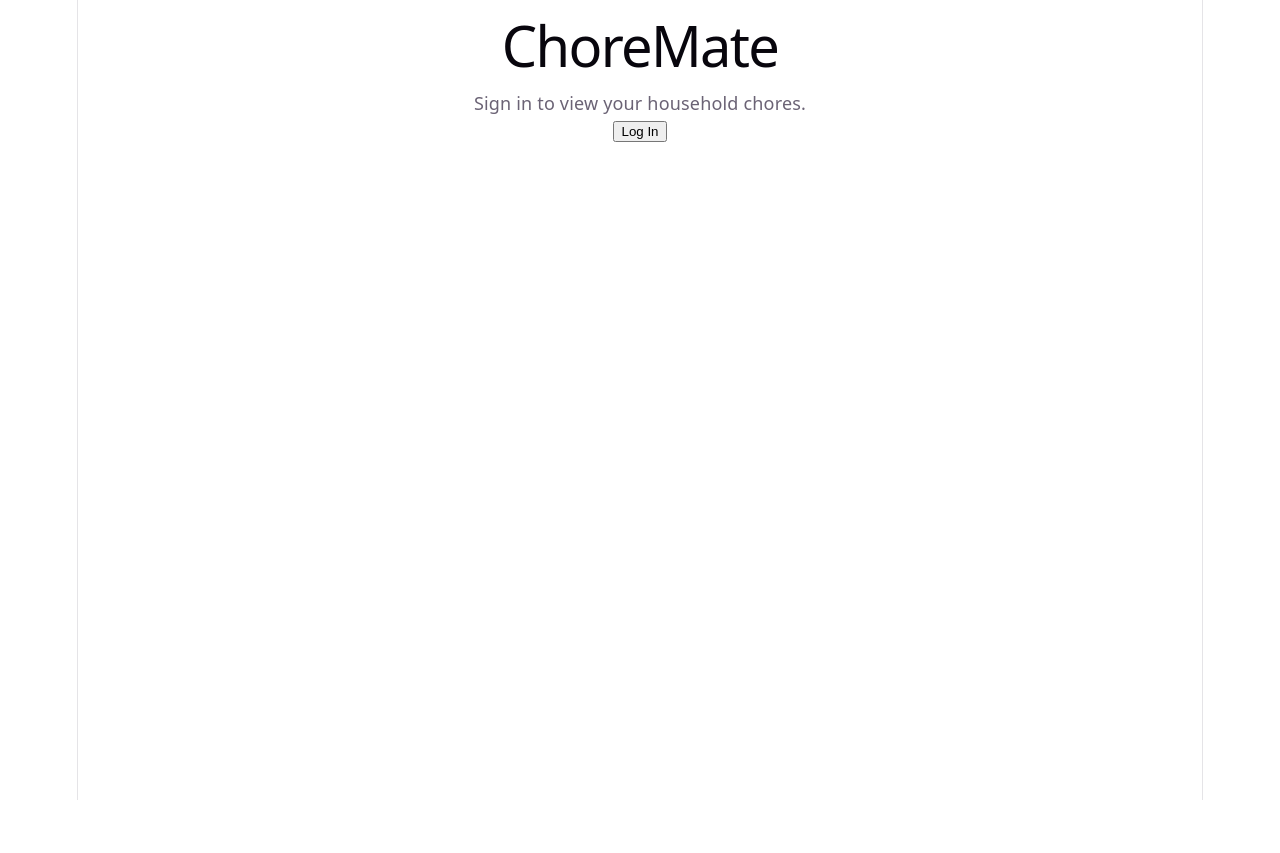
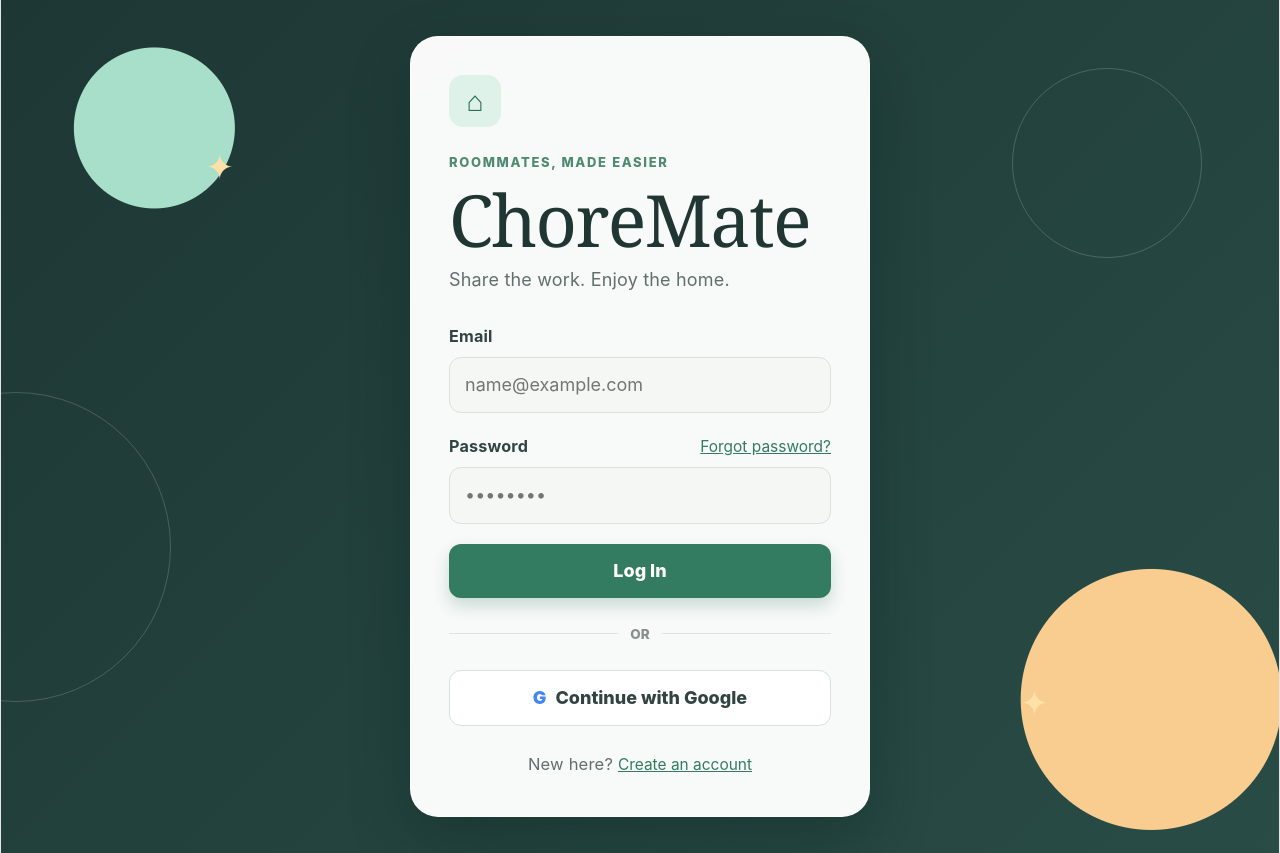
Before and after one commit to csc-308-team-3/course-project, a React app in the folder frontend/: page / in a window 1280 px wide. Before the commit the page ends 800 px from the top, so only its background shows below. Built offline with nearby package versions, Linux system fonts and the light colour scheme; the HTML template or start-up script is replaced by a standard one.

Commit message:
re-design ChoreMate login page

```diff
--- /dev/null
+++ b/frontend/src/pages/LoginPage.css
@@ -0,0 +1,227 @@
+:root {
+  font-family: Inter, Arial, sans-serif;
+  color: #1d2c2b;
+  background: #f5f7f4;
+}
+
+* {
+  box-sizing: border-box;
+}
+
+body {
+  margin: 0;
+  min-width: 320px;
+}
+
+#root {
+  min-height: 100vh;
+  width: 100%;
+}
+
+button,
+input {
+  font: inherit;
+}
+
+.login-page {
+  align-items: center;
+  background:
+    radial-gradient(circle at 12% 15%, #a8dfca 0 80px, transparent 81px),
+    radial-gradient(circle at 90% 82%, #f8cd8f 0 130px, transparent 131px),
+    linear-gradient(135deg, #1d3734, #294c46);
+  display: flex;
+  justify-content: center;
+  min-height: 100vh;
+  overflow: hidden;
+  padding: 36px 20px;
+  position: relative;
+}
+
+.login-card {
+  background: rgba(255, 255, 255, 0.97);
+  border: 1px solid rgba(255, 255, 255, 0.65);
+  border-radius: 28px;
+  box-shadow: 0 24px 60px rgba(8, 30, 26, 0.3);
+  max-width: 460px;
+  padding: 38px;
+  position: relative;
+  text-align: left;
+  width: 100%;
+  z-index: 1;
+}
+
+.brand-mark {
+  align-items: center;
+  background: #dff2e9;
+  border-radius: 14px;
+  color: #277052;
+  display: flex;
+  font-size: 28px;
+  height: 52px;
+  justify-content: center;
+  margin-bottom: 22px;
+  width: 52px;
+}
+
+.eyebrow {
+  color: #4f8a71;
+  font-size: 0.72rem;
+  font-weight: 800;
+  letter-spacing: 0.13em;
+  margin: 0 0 8px;
+}
+
+.login-card h1 {
+  color: #203633;
+  font-family: Georgia, serif;
+  font-size: clamp(2.8rem, 8vw, 4rem);
+  line-height: 1;
+  margin: 0;
+}
+
+.welcome-text {
+  color: #62706d;
+  margin: 12px 0 30px;
+}
+
+label {
+  color: #314440;
+  display: block;
+  font-size: 0.9rem;
+  font-weight: 700;
+  margin-bottom: 8px;
+}
+
+input {
+  background: #f5f7f4;
+  border: 1px solid #d9e2dc;
+  border-radius: 12px;
+  color: #203633;
+  margin-bottom: 20px;
+  outline: none;
+  padding: 14px 15px;
+  width: 100%;
+}
+
+input:focus {
+  border-color: #4f9b78;
+  box-shadow: 0 0 0 3px rgba(79, 155, 120, 0.18);
+}
+
+.password-row {
+  align-items: baseline;
+  display: flex;
+  justify-content: space-between;
+}
+
+.text-button,
+.create-account button {
+  background: none;
+  border: 0;
+  color: #347c61;
+  cursor: pointer;
+  font-size: 0.86rem;
+  padding: 0;
+  text-decoration: underline;
+}
+
+.login-button,
+.google-button {
+  border-radius: 12px;
+  cursor: pointer;
+  font-weight: 800;
+  padding: 14px;
+  transition: transform 0.18s ease, box-shadow 0.18s ease;
+  width: 100%;
+}
+
+.login-button:hover,
+.google-button:hover {
+  transform: translateY(-2px);
+}
+
+.login-button {
+  background: #347c61;
+  border: 0;
+  box-shadow: 0 8px 16px rgba(52, 124, 97, 0.24);
+  color: white;
+}
+
+.divider {
+  align-items: center;
+  display: flex;
+  gap: 12px;
+  margin: 23px 0;
+}
+
+.divider span {
+  background: #dbe3de;
+  height: 1px;
+  flex: 1;
+}
+
+.divider p {
+  color: #84918e;
+  font-size: 0.75rem;
+  font-weight: 800;
+  margin: 0;
+}
+
+.google-button {
+  background: white;
+  border: 1px solid #d9e2dc;
+  color: #314440;
+}
+
+.google-icon {
+  color: #4285f4;
+  font-weight: 900;
+  margin-right: 9px;
+}
+
+.create-account {
+  color: #62706d;
+  font-size: 0.92rem;
+  margin: 25px 0 0;
+  text-align: center;
+}
+
+.bubble,
+.sparkle {
+  pointer-events: none;
+  position: absolute;
+}
+
+.bubble {
+  border: 1px solid rgba(255, 255, 255, 0.18);
+  border-radius: 50%;
+}
+
+.bubble-one {
+  height: 310px;
+  left: -140px;
+  top: 46%;
+  width: 310px;
+}
+
+.bubble-two {
+  height: 190px;
+  right: 6%;
+  top: 8%;
+  width: 190px;
+}
+
+.sparkle {
+  color: #ffe0a7;
+  font-size: 34px;
+}
+
+.sparkle-one {
+  left: 16%;
+  top: 18%;
+}
+
+.sparkle-two {
+  bottom: 16%;
+  right: 18%;
+}
--- a/frontend/src/pages/LoginPage.jsx
+++ b/frontend/src/pages/LoginPage.jsx
@@ -1,14 +1,65 @@
 import { useNavigate } from 'react-router-dom';
+import './LoginPage.css';
 
 function LoginPage() {
   const navigate = useNavigate();
 
+  function handleSubmit(event) {
+    event.preventDefault();
+    navigate('/board');
+  }
+
   return (
-    <main>
-      <h1>ChoreMate</h1>
-      <p>Sign in to view your household chores.</p>
+    <main className="login-page">
+      <div className="bubble bubble-one" />
+      <div className="bubble bubble-two" />
+      <div className="sparkle sparkle-one">✦</div>
+      <div className="sparkle sparkle-two">✦</div>
 
-      <button onClick={() => navigate('/board')}>Log In</button>
+      <section className="login-card">
+        <div className="brand-mark">⌂</div>
+        <p className="eyebrow">ROOMMATES, MADE EASIER</p>
+        <h1>ChoreMate</h1>
+        <p className="welcome-text">Share the work. Enjoy the home.</p>
+
+        <form onSubmit={handleSubmit}>
+          <label htmlFor="email">Email</label>
+          <input
+            id="email"
+            type="email"
+            placeholder="name@example.com"
+            required
+          />
+
+          <div className="password-row">
+            <label htmlFor="password">Password</label>
+            <button type="button" className="text-button">
+              Forgot password?
+            </button>
+          </div>
+
+          <input id="password" type="password" placeholder="••••••••" required />
+
+          <button type="submit" className="login-button">
+            Log In
+          </button>
+        </form>
+
+        <div className="divider">
+          <span />
+          <p>OR</p>
+          <span />
+        </div>
+
+        <button type="button" className="google-button">
+          <span className="google-icon">G</span>
+          Continue with Google
+        </button>
+
+        <p className="create-account">
+          New here? <button type="button">Create an account</button>
+        </p>
+      </section>
     </main>
   );
 }
```
